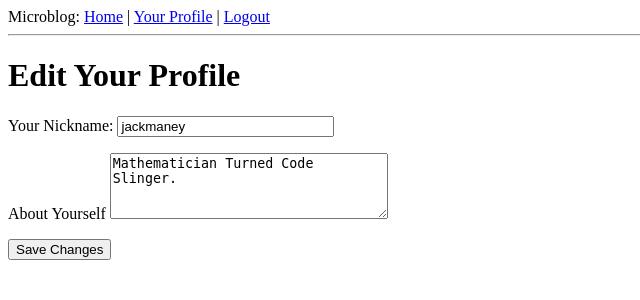
After one commit to jackmaney/flask-tutorial, a Flask app: page /edit in a window 1280 px wide. The commit adds this page. Shown: the top 300 px of the page, without its empty margins (0-640 px from the left). Run offline with Flask 2, Linux system fonts and the light colour scheme; a user stored in the database is signed in; data comes from the database, SQL or seed files in the repository; both versions use the stored data as it was after the commit.

Commit message:
Part VI Complete

```diff
--- a/app/forms.py
+++ b/app/forms.py
@@ -1,8 +1,13 @@
 from flask.ext.wtf import Form
-from wtforms import TextField, BooleanField
-from wtforms.validators import Required
+from wtforms import TextField, BooleanField, TextAreaField
+from wtforms.validators import Required, Length
 
 
 class LoginForm(Form):
     openid = TextField("openid", validators=[Required()])
     remember_me = BooleanField("remember_me", default=False)
+
+
+class EditForm(Form):
+    nickname = TextField('nickname', validators=[Required()])
+    about_me = TextAreaField('about_me', validators=[Length(min=0, max=140)])
--- a/app/models.py
+++ b/app/models.py
@@ -11,6 +11,8 @@ class User(db.Model):
     email = db.Column(db.String(120), index=True, unique=True)
     role = db.Column(db.SmallInteger, default=ROLE_USER)
     posts = db.relationship('Post', backref='author', lazy='dynamic')
+    about_me = db.Column(db.String(140))
+    last_seen = db.Column(db.DateTime)
 
     def avatar(self, size):
         avatarURL = 'http://www.gravatar.com/avatar/'
--- /dev/null
+++ b/app/templates/edit.html
@@ -0,0 +1,16 @@
+{% extends "base.html" %}
+{% block content %}
+
+<h1>Edit Your Profile</h1>
+<form action="" method="post" name="edit">
+    {{form.hidden_tag()}}
+    <p>
+        <label for="nickname">Your Nickname:</label> {{form.nickname(size=24)}}
+    </p>
+    <p>
+        <label for="about_me">About Yourself</label> {{form.about_me(cols=32, rows=4)}}
+    </p>
+
+    <input type="submit" value="Save Changes">
+</form>
+{% endblock %}
--- a/app/views.py
+++ b/app/views.py
@@ -1,12 +1,17 @@
 from flask import render_template, flash, redirect, session, url_for, request, g
 from flask.ext.login import login_user, logout_user, current_user, login_required
 from app import app, db, lm, oid
-from forms import LoginForm
+from forms import LoginForm, EditForm
 from models import User, ROLE_USER, ROLE_ADMIN
+from datetime import datetime
 
 @app.before_request
 def before_request():
     g.user = current_user
+    if g.user.is_authenticated():
+        g.user.last_seen = datetime.utcnow()
+        db.session.add(g.user)
+        db.session.commit()
 
 @lm.user_loader
 def load_user(id):
@@ -85,3 +90,19 @@ def user(nickname):
         post["author"] = user
 
     return render_template("user.html", user=user, posts=posts)
+
+@app.route('/edit', methods=['GET', 'POST'])
+@login_required
+def edit():
+    form = EditForm()
+    if form.validate_on_submit():
+        g.user.nickname = form.nickname.data
+        g.user.about_me = form.about_me.data
+        db.session.add(g.user)
+        db.session.commit()
+        flash("Your changes have been saved.")
+        return redirect(url_for("edit"))
+    else:
+        form.nickname.data = g.user.nickname
+        form.about_me.data = g.user.about_me
+    return render_template("edit.html", form=form)
```
Also changed, not shown: app/templates/user.html (+15 -1 lines), db_repository/versions/003_migration.py (added, +32 -0 lines), app.db.
